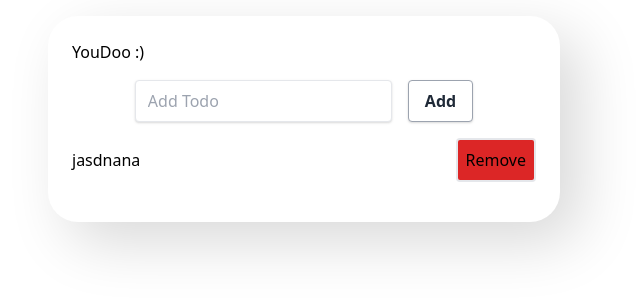
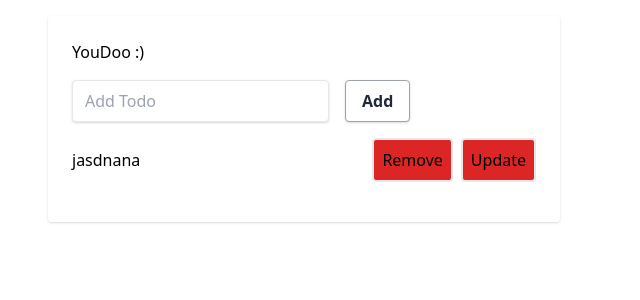
Before and after one commit to Amo95/youdooo, a Flask app: page / in a window 1280 px wide. Shown: the top 300 px of the page, without its empty margins (336-976 px from the left). Run offline with Flask 2, Linux system fonts and the light colour scheme; data comes from the database, SQL or seed files in the repository; both versions use the stored data as it was after the commit.

Commit message:
old codes

```diff
--- a/templates/base.html
+++ b/templates/base.html
@@ -18,7 +18,7 @@
       {% endif %}
     </title>
   </head>
-  <body style="background-color: #FFFFFF !important;">
+  <body>
     <div
       class="h-100 w-full flex items-center justify-center bg-teal-lightest font-sans">
       {% block content %}
--- a/templates/home.html
+++ b/templates/home.html
@@ -1,13 +1,13 @@
 {% extends "base.html" %}
 {% block content %}
-<div class="bg-white rounded shadow p-6 m-4 w-full lg:w-3/4 lg:max-w-lg" style="border-radius: 30px; background: #FFFFFF; box-shadow:  20px 20px 60px #d9d9d9, -20px -20px 60px #ffffff;">
+<div class="bg-white rounded shadow p-6 m-4 w-full lg:w-3/4 lg:max-w-lg">
   <div class="mb-4">
     <h1 class="text-grey-darkest">YouDoo :)</h1>
-    <div class="flex mt-4" style="display: flex;justify-content: center;align-items: center;">
+    <div class="flex mt-4">
       {% include "partials/_form.html" %}
     </div>
   </div>
-  <div style=" margin-left: auto; margin-right: auto">
+  <div>
     {% if tasks %}
     {% for task in tasks %}
     <div class="flex mb-4 items-center">
@@ -18,6 +18,11 @@
         class="flex-no-shrink p-2 ml-2 border-2 rounded text-red border-red hover:text-white hover:bg-red bg-red-600"
         href="/delete/{{ task.id }}">
         Remove
+      </a>
+      <a
+        class="flex-no-shrink p-2 ml-2 border-2 rounded text-red border-red hover:text-white hover:bg-red bg-red-600"
+        href="/update/{{ task.id }}">
+        Update
       </a>
     </div>
     {% endfor %}
```
Also changed, not shown: templates/update.html (+11 -2 lines), app.py (line endings or trailing spaces), todo.db.
